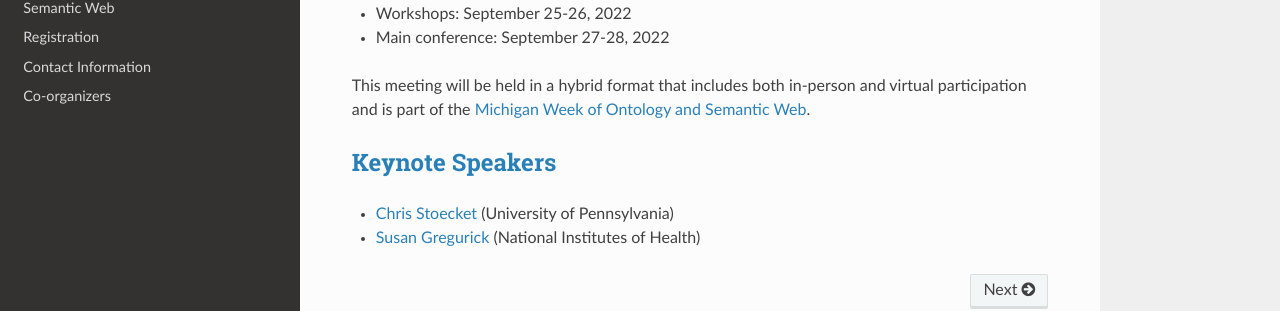
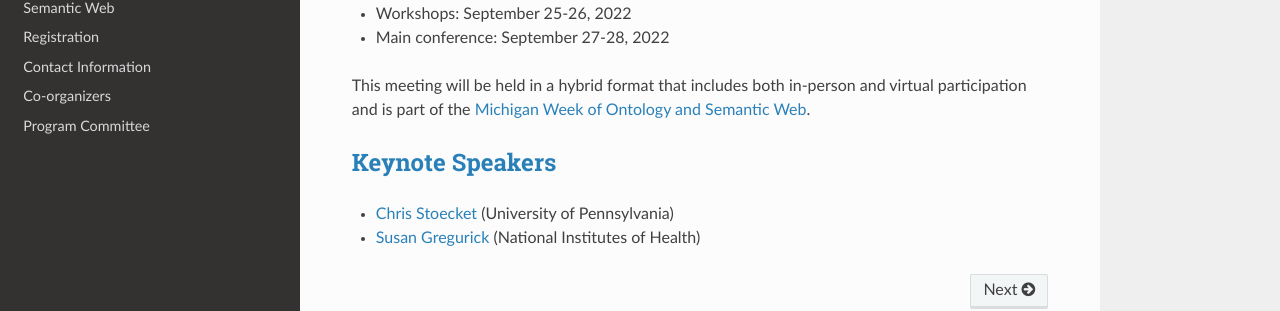
Before and after one commit to johnbeve/BFO-Organization, an MkDocs documentation site: the page built from docs/index.md, in a window 1280 px wide. Shown: the part 403-714 px from the top of the page. Built offline with MkDocs 1.6.1, drawn with Linux system fonts in a browser that asks for light colours; nearby versions of some CDN libraries.

Commit message:
Update mkdocs.yml

```diff
--- a/mkdocs.yml
+++ b/mkdocs.yml
@@ -11,3 +11,4 @@
   - Registration: icbo-registration.md
   - Contact Information: contact-information.md
   - Co-organizers: co-organizers.md
+  - Program Committee: program-committee.md
```
